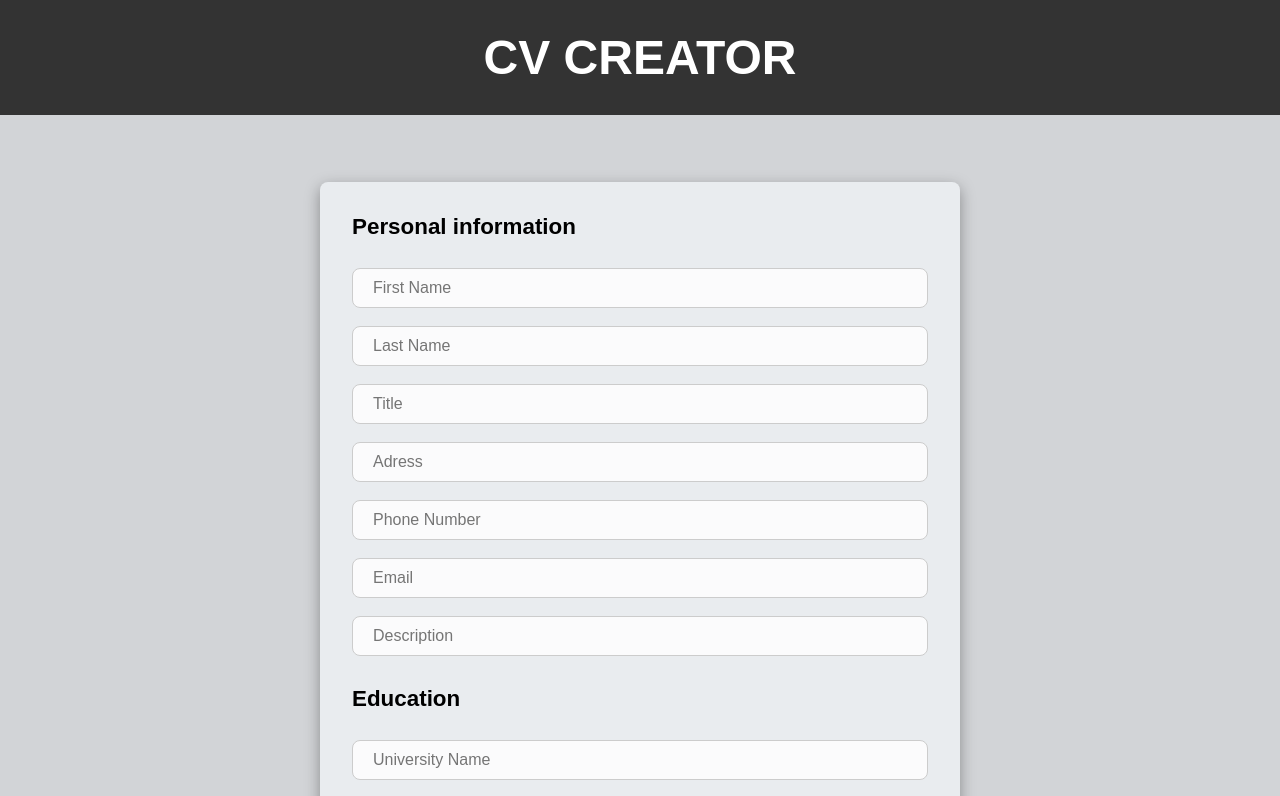
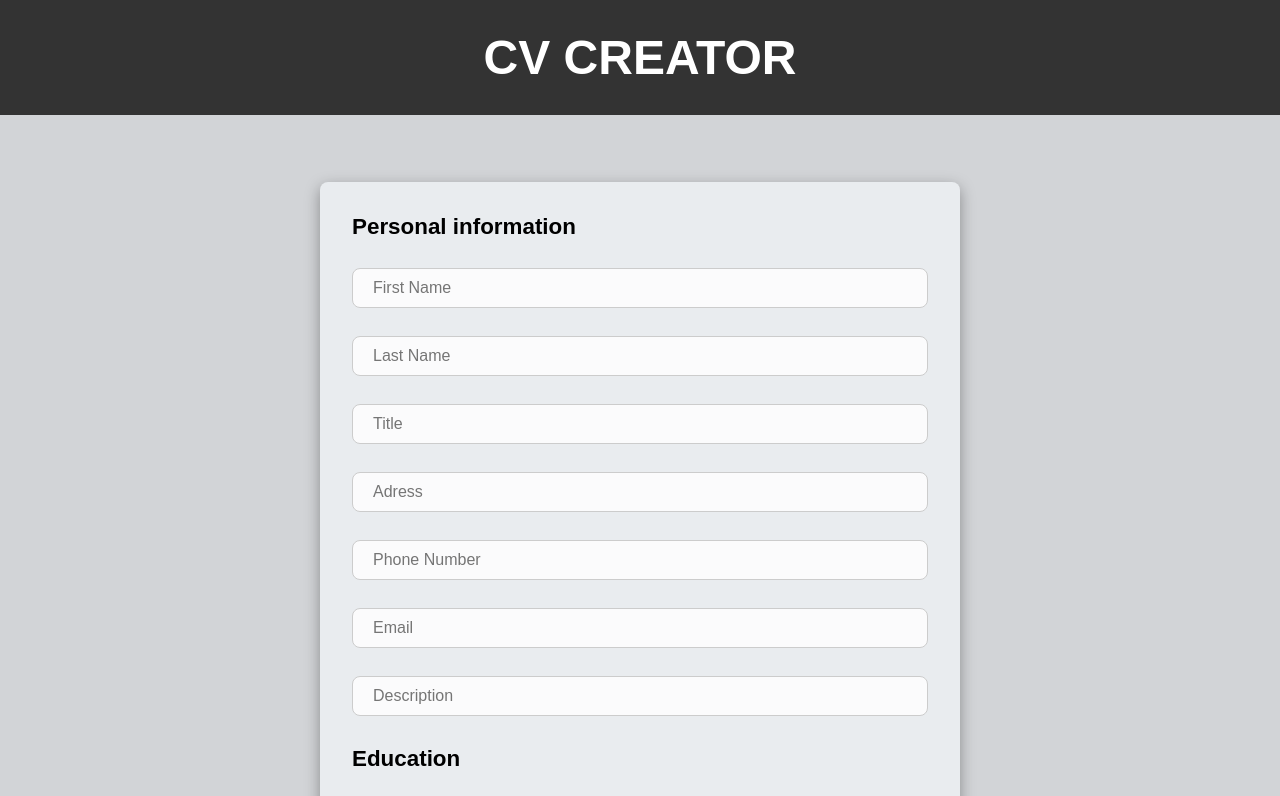
Before and after one commit to Luka-Popovic06/cv-creator, a React (Vite) app: page / in a window 1280 px wide. Shown: the top 796 px of the page. Built offline with nearby package versions, Linux system fonts and the light colour scheme.

Commit message:
Update cvFormSections array

```diff
--- a/src/App.jsx
+++ b/src/App.jsx
@@ -42,7 +42,6 @@ function App() {
     );
   };
 
-  //Updating Text
   const updateBlockInput = (
     block,
     blockId,
@@ -74,7 +73,7 @@ function App() {
   ) => {
     setSections((prev) =>
       prev.map((section) =>
-        section.title !== title
+        section.title !== title || title === "Personal information"
           ? section
           : {
               ...section,
@@ -92,6 +91,10 @@ function App() {
     );
   };
 
+  const logCv = () => {
+    console.log(sections);
+  };
+
   return (
     <>
       <header>
@@ -101,10 +104,22 @@ function App() {
         {sections.map((section) => (
           <div key={section.id} className="section">
             <p>{section.title}</p>
-
-            {section.blocks.map((block) => (
+            {section?.info?.inputs?.map((input, inputIndex) => (
+              <Input
+                key={inputIndex}
+                inputType="text"
+                inputName={input.name}
+                inputPlaceholder={input.placeholder}
+                variation="standard"
+                value={input[input.name]}
+                action={(value) =>
+                  updatePersonalInformation(input.name, value, inputIndex)
+                }
+              />
+            ))}
+            {section?.blocks?.map((block) => (
               <div key={block.id}>
-                {block.inputs?.map((input, inputIndex) => (
+                {block?.inputs?.map((input, inputIndex) => (
                   <Input
                     key={inputIndex}
                     inputType="text"
--- a/src/data.js
+++ b/src/data.js
@@ -1,9 +1,8 @@
 export const cvFormSections = [
   {
-    id: 1,
+    id: crypto.randomUUID(),
     title: "Personal information",
-    blocks: [
-      {
+    info: {
       id: crypto.randomUUID(),
       inputs: [
         { name: "firstName", placeholder: "First Name", firstName: "" },
@@ -15,10 +14,9 @@ export const cvFormSections = [
         { name: "description", placeholder: "Description", description: "" },
       ],
     },
-    ],
   },
   {
-    id: 2,
+    id: crypto.randomUUID(),
     title: "Education",
     blocks: [
       {
@@ -41,7 +39,7 @@ export const cvFormSections = [
     add: [{ btnText: "Add Education", variation: "standard" }],
   },
   {
-    id: 3,
+    id: crypto.randomUUID(),
     title: "Experience",
     blocks: [
       {
```
Lines whose indentation alone changed are shown as unchanged.
